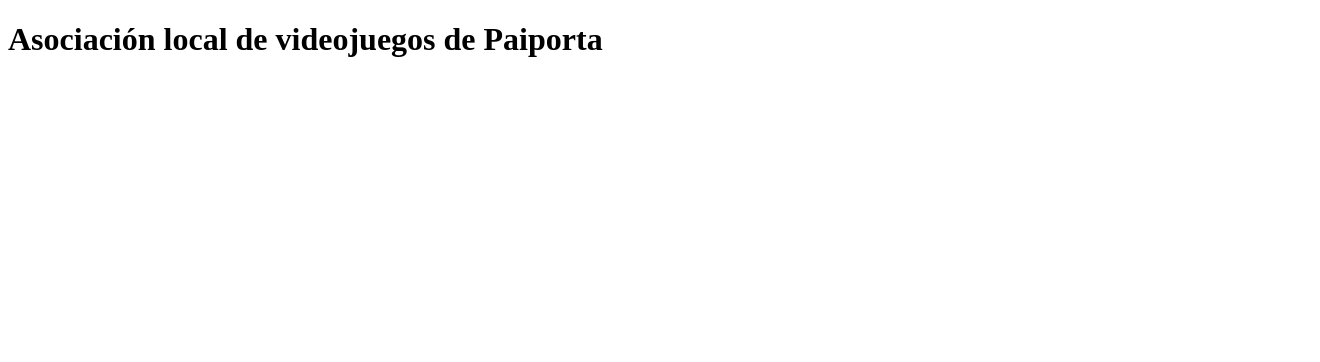
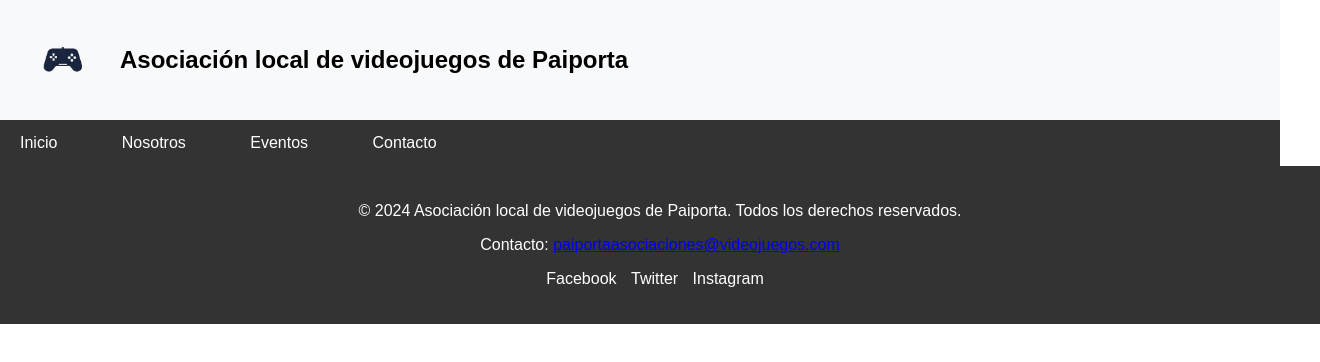
Before and after one commit to IzanGarrido/DIW, a plain HTML site: page web/index.html in a window 1280 px wide. Shown: the whole page, 1320 px wide, since content can reach past the window. Drawn offline with Linux system fonts and the light colour scheme.

Commit message:
Índice báscio  y css básico

```diff
--- /dev/null
+++ b/styles/styles.css
@@ -0,0 +1,80 @@
+/* Estilos generales */
+body {
+    font-family: Arial, sans-serif;
+    margin: 0;
+    padding: 0;
+  }
+
+  /* Contenedor del logo y el título */
+  .header-container {
+    display: flex;
+    align-items: center;
+    padding: 20px;
+    background-color: #f8f9fa;
+  }
+
+  .logo {
+    width: 80px;
+    height: auto;
+    margin-right: 20px;
+  }
+
+  h1 {
+    margin: 0;
+    font-size: 24px;
+  }
+
+  /* Barra de navegación */
+  nav ul {
+    list-style-type: none;
+    margin: 0;
+    padding: 0;
+    background-color: #333;
+    overflow: hidden;
+  }
+
+  nav ul li {
+    display: inline;
+    margin-right: 20px;
+  }
+
+  nav ul li a {
+    color: white;
+    text-decoration: none;
+    padding: 14px 20px;
+    display: inline-block;
+  }
+
+  nav ul li a:hover {
+    background-color: #555;
+  }
+
+  /* Estilos para el footer */
+  footer {
+    background-color: #333;
+    color: white;
+    text-align: center;
+    padding: 20px;
+    position: relative;
+    bottom: 0;
+    width: 100%;
+  }
+
+  footer ul {
+    list-style-type: none;
+    padding: 0;
+  }
+
+  footer ul li {
+    display: inline;
+    margin-right: 10px;
+  }
+
+  footer ul li a {
+    color: white;
+    text-decoration: none;
+  }
+
+  footer ul li a:hover {
+    text-decoration: underline;
+  }
--- a/web/index.html
+++ b/web/index.html
@@ -1,11 +1,40 @@
 <!DOCTYPE html>
 <html>
 
-  <head>
-    <h1> Asociación local de videojuegos de Paiporta</h1>
-  </head>
+<head>
+  <meta charset="UTF-8">
+  <title>Asociación local de videojuegos de Paiporta</title>
+  <link rel="stylesheet" href="../styles/styles.css">
+</head>
 
-  <body>
+<body>
+  <!-- Contenedor para el logo y el título -->
+  <header>
+    <div class="header-container">
+      <img src="../images/logo.png" alt="Logo de la Asociación" class="logo">
+      <h1>Asociación local de videojuegos de Paiporta</h1>
+    </div>
 
-  </body>
+    <!-- Barra de navegación -->
+    <nav>
+      <ul>
+        <li><a href="#inicio">Inicio</a></li>
+        <li><a href="#nosotros">Nosotros</a></li>
+        <li><a href="#eventos">Eventos</a></li>
+        <li><a href="#contacto">Contacto</a></li>
+      </ul>
+    </nav>
+  </header>
+
+  <footer>
+    <p>© 2024 Asociación local de videojuegos de Paiporta. Todos los derechos reservados.</p>
+    <p>Contacto: <a href="mailto:paiportaasociaciones@videojuegos.com">paiportaasociaciones@videojuegos.com</a></p>
+    <ul>
+      <li><a href="https://www.facebook.com">Facebook</a></li>
+      <li><a href="https://www.twitter.com">Twitter</a></li>
+      <li><a href="https://www.instagram.com">Instagram</a></li>
+    </ul>
+  </footer>
+</body>
+
 </html>
```
Also changed, not shown: images/logo.jpeg (deleted), images/logo.png (added).
